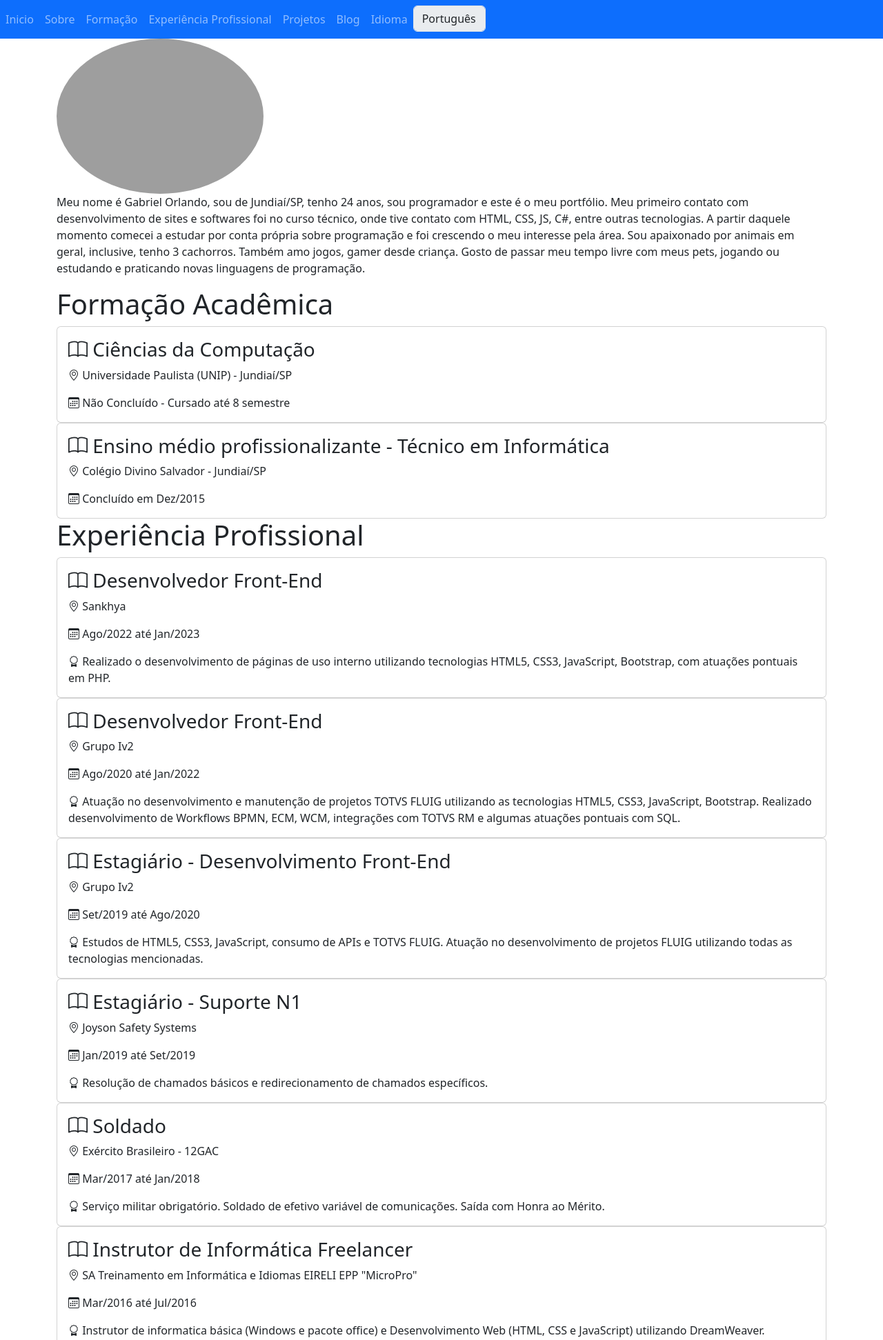
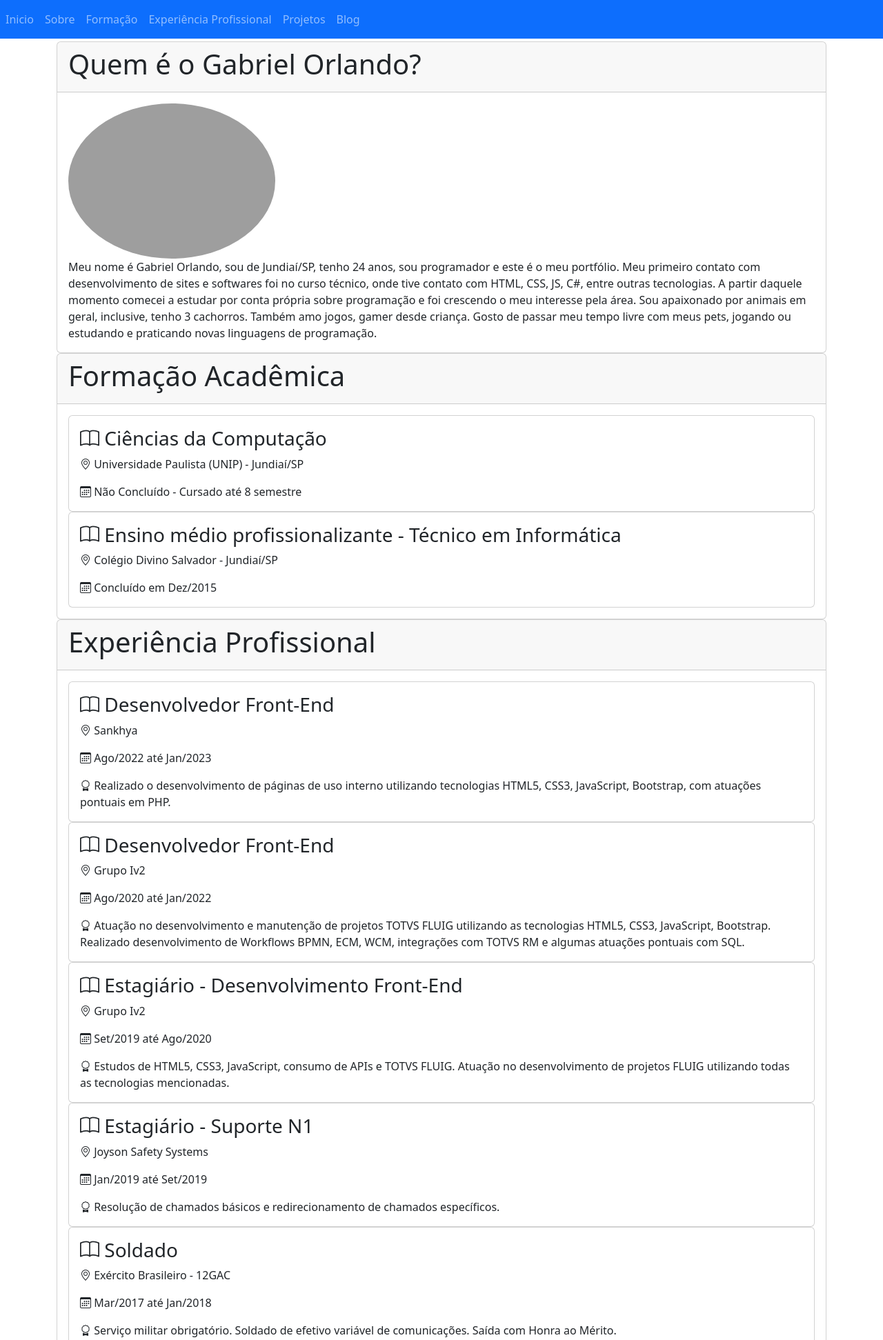
Before and after one commit to GabrielOrlando/gabrielorlandodev, a PHP site: page / in a window 1280 px wide. Shown: the top 1943 px of the page at 69% size. Run offline with PHP 8.4, Linux system fonts and the light colour scheme; grey boxes are pictures that could not be loaded.

Commit message:
alteracoes index

```diff
--- a/src/index.html
+++ b/src/index.html
@@ -17,7 +17,7 @@
 
 <body>
     <div>
-        <header>
+        <header style="z-index: 2;">
             <div class="page-header">
                 <nav class="navbar navbar-expand-lg navbar-dark bg-primary">
                     <button class="navbar-toggler" type="button" data-toggle="collapse" data-target="#div_menu" aria-controls="div_menu" aria-expanded="false" aria-label="Alterna navegação">
@@ -31,14 +31,7 @@
                             <li class="nav-item"><a class="nav-link" href="index.html#section_experiencia">Experiência Profissional</a></li>
                             <li class="nav-item"><a class="nav-link" href="index.html#section_projetos">Projetos</a></li>
                             <li class="nav-item"><a class="nav-link" href="#">Blog</a></li>
-                            <li class="nav-item">
-                                <label for="select_idioma" class="nav-link">Idioma</label>
-                            </li>
-                            <li class="nav-item">
-                                <select name="select_idioma" id="select_idioma" disabled="disabled" class="form-control">
-                                    <option value="pt-BR" selected>Português</option>
-                                </select>
-                            </li>
+
                         </ul>
                     </div>
                 </nav>
@@ -46,14 +39,21 @@
         </header>
 
         <main class="container">
-            <section id="section_sobre">
+            <section id="section_sobre" class="card">
+                <div class="card-header">
                     <h1>Quem é o Gabriel Orlando?</h1>
-                <img src="../img/gabriel.jpg" alt="Gabriel Orlando" id="img_gabriel">
-                <p>Meu nome é Gabriel Orlando, sou de Jundiaí/SP, tenho 24 anos, sou programador e este é o meu portfólio. Meu primeiro contato com desenvolvimento de sites e softwares foi no curso técnico, onde tive contato com HTML, CSS, JS, C#, entre outras tecnologias. A partir daquele momento comecei a estudar por conta própria sobre programação e foi crescendo o meu interesse pela área. Sou apaixonado por animais em geral, inclusive, tenho 3 cachorros. Também amo jogos, gamer desde criança. Gosto de passar meu tempo livre com meus pets, jogando ou estudando e praticando novas linguagens de programação.</p>
+                </div>
+                <div class="card-body">
+                    <img src="../img/gabriel.jpg" alt="Gabriel Orlando" id="img_gabriel" style="float: left;">
+                    <p class="card-text" style="float: right;">Meu nome é Gabriel Orlando, sou de Jundiaí/SP, tenho 24 anos, sou programador e este é o meu portfólio. Meu primeiro contato com desenvolvimento de sites e softwares foi no curso técnico, onde tive contato com HTML, CSS, JS, C#, entre outras tecnologias. A partir daquele momento comecei a estudar por conta própria sobre programação e foi crescendo o meu interesse pela área. Sou apaixonado por animais em geral, inclusive, tenho 3 cachorros. Também amo jogos, gamer desde criança. Gosto de passar meu tempo livre com meus pets, jogando ou estudando e praticando novas linguagens de programação.</p>
+                </div>
             </section>
 
-            <section id="section_formacao">
+            <section id="section_formacao" class="card">
+                <div class="card-header">
                     <h1>Formação Acadêmica</h1>
+                </div>
+                <div class="card-body">
                     <!-- Criar animação com grafico circular 80% -->
                     <div id="div_formacao_ciencias_computacao" class="div_formacao card">
                         <div class="card-body">
@@ -70,10 +70,14 @@
                             <p class="card-text"><i class="bi bi-calendar3"></i> Concluído em Dez/2015</p>
                         </div>
                     </div>
+                </div>
             </section>
 
-            <section id="section_experiencia">
+            <section id="section_experiencia" class="card">
+                <div class="card-header">
                     <h1>Experiência Profissional</h1>
+                </div>
+                <div class="card-body">
                     <div id="div_experiencia_sankhya" class="div_experiencia card">
                         <div class="card-body">
                             <h3 class="card-title"><i class="bi bi-book"></i> Desenvolvedor Front-End</h3>
@@ -127,10 +131,14 @@
                             <p class="card-text"><i class="bi bi-award"></i> Instrutor de informatica básica (Windows e pacote office) e Desenvolvimento Web (HTML, CSS e JavaScript) utilizando DreamWeaver.</p>
                         </div>
                     </div>
+                </div>
             </section>
 
-            <section id="section_hard_skills">
+            <section id="section_hard_skills" class="card">
+                <div class="card-header">
                     <h1>Skills</h1>
+                </div>
+                <div class="card-body">
                     <ul>
                         <li>HTML5</li>
                         <li>CSS3</li>
@@ -146,23 +154,34 @@
                         <li>C#</li>
                         <li>AndroidStudio</li>
                     </ul>
+                </div>
             </section>
 
-            <section id="section_projetos">
-                <h1>Projetos</h1>
+            <section id="section_projetos" class="card">
+                <div class="card-header">
+                    <h1> Projetos</h1>
+                </div>
+                <div class="card-body">
                     <div id="div_pokedex" class="div_projetos card col-md-4">
                         <div class="card-body">
                             <h3 class="card-title">Pokedex + Quiz Pokemon</h3>
                             <p class="card-text">Desenvolvi o Projeto Pokedex em 2019 durante meus estudos de consumo de APIs. Nele utilizei as tecnologias HTML5, CSS3, JS e Bootstrap. Criei um mini sistema substituindo o banco de dados por gravação e leitura de dados em Local Storage.</p>
                             <a href="projetos/pokedex.html" class="btn btn-primary">Saiba Mais</a>
                         </div>
-
-
+                    </div>
                 </div>
             </section>
         </main>
 
         <footer>
+            <div>
+                <label for="select_idioma" class="nav-link">Idioma</label>
+                <select name="select_idioma" id="select_idioma" class="form-control" style="width: 100px;">
+                    <option value="pt-BR" selected>PT-BR</option>
+                    <option value="en" disabled>EN</option>
+                </select>
+            </div>
+
             <p>Para entrar em contato envie email para <a href="mailto:contato@gabrielorlando.dev.br">contato@gabrielorlando.dev.br</a>.</p>
             <p>Desenvolvido por Gabriel Orlando</p>
         </footer>
--- a/src/main.css
+++ b/src/main.css
@@ -16,6 +16,9 @@
     color: white;
 }
 
+main{
+    margin-top: 60px;
+}
 
 footer{
     text-align: center;
```
Lines whose indentation alone changed are shown as unchanged.
